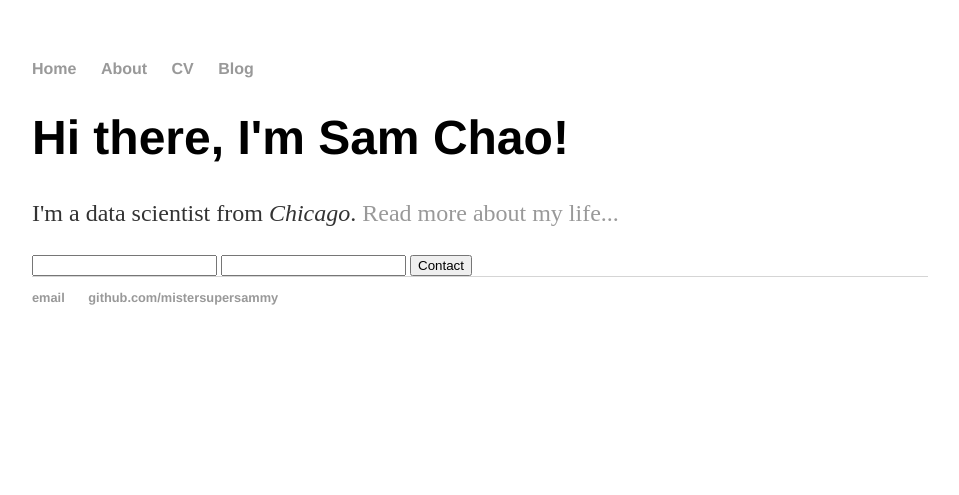
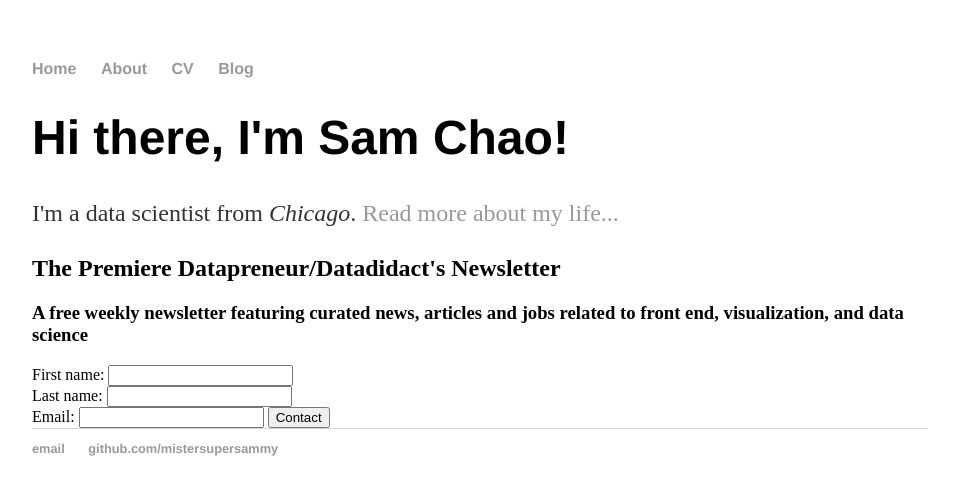
Before and after one commit to mistersupersammy/mistersupersammy.github.io, a Jekyll site: the page built from index.html, in a window 1280 px wide. Shown: the top 495 px of the page, without its empty margins (160-1119 px from the left). Built offline with Jekyll 4.4.1, drawn with Linux system fonts in a browser that asks for light colours.

Commit message:
Update index.html

```diff
--- a/index.html
+++ b/index.html
@@ -6,10 +6,13 @@ title: Sam Chao, Datadidact
 	<h1>Hi there, I'm Sam Chao!</h1>
 	<p>I'm a data scientist from <em>Chicago</em>. <a href="/about">Read more about my life...</a></p>
 
+	<h2>The Premiere Datapreneur/Datadidact's Newsletter</h2>
+	<h3>A free weekly newsletter featuring curated news, articles and jobs related to front end, visualization, and data science</h3>
 	<form method="POST"
       		action="https://www.formingo.co/submit/mistersupersammy@gmail.com">
-    		<input type="text" name="name">
-    		<input type="email" name="__replyto">
+    		First name: <input type="text" name="first_name"><br>
+		Last name: <input type="text" name="last_name"><br>
+    		Email: <input type="email" name="__replyto">
 
     		<input type="submit" value="Contact">
 	</form>
```
